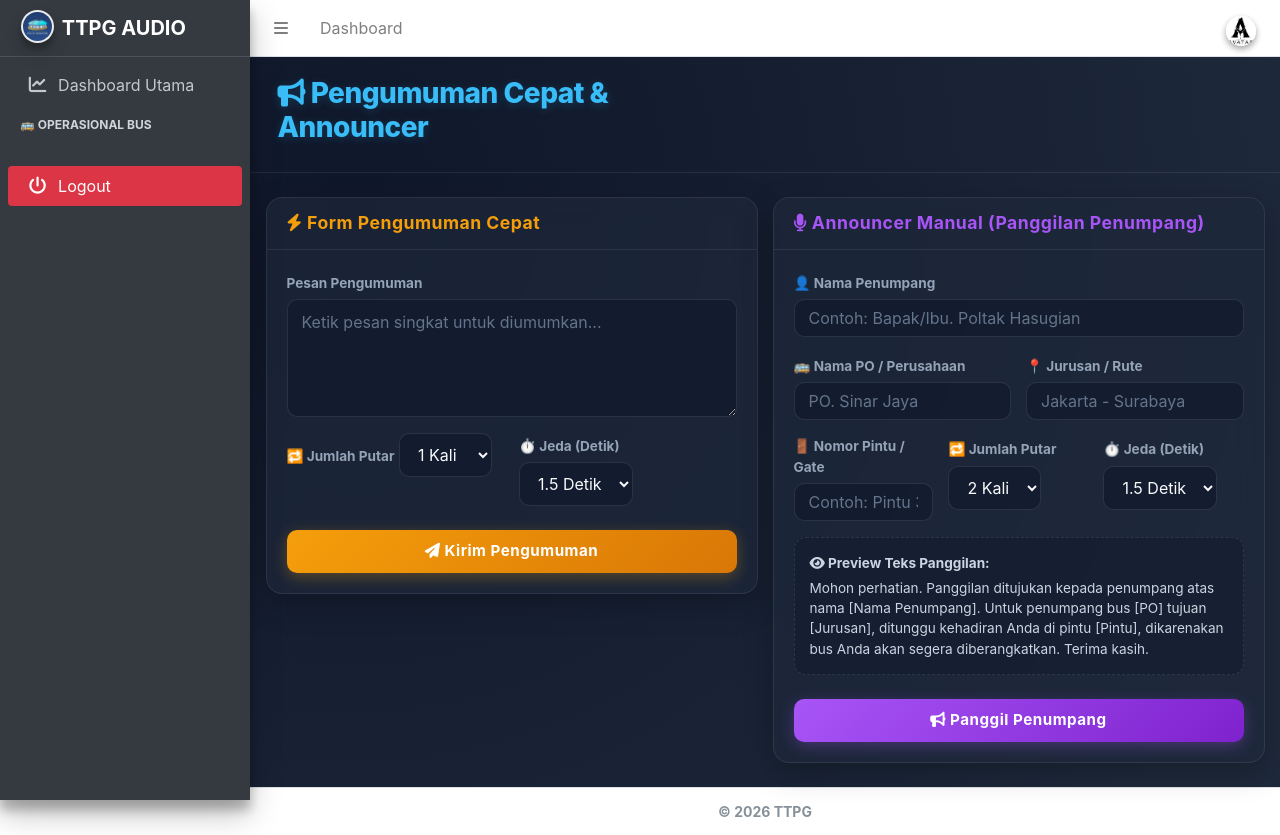
After one commit to yosephhasugian/suara, a CodeIgniter app: page /database/index.php/announcement/quick in a window 1280 px wide. The commit adds this page. Run offline with CodeIgniter, Linux system fonts and the light colour scheme; some libraries are stand-ins or nearby versions.

Commit message:
Create Pengumuman Cepat view and controller, remove title field, add repeat and delay options, integrate AJAX requests to TTS endpoints, and add sidebar menu item

```diff
--- a/application/config/routes.php
+++ b/application/config/routes.php
@@ -57,3 +57,6 @@ $route['translate_uri_dashes'] = FALSE;
 // Tambahkan route eksplisit (opsional, tapi aman):
 $route['auth'] = 'auth/index';
 $route['auth/login'] = 'auth/login';  // ← ini yang kamu akses
+
+$route['quick_announcement'] = 'announcement/quick';
+$route['quick_announcement/save'] = 'announcement/save';
--- /dev/null
+++ b/application/controllers/Announcement.php
@@ -0,0 +1,41 @@
+<?php
+defined('BASEPATH') OR exit('No direct script access allowed');
+
+class Announcement extends CI_Controller {
+    public function __construct(){
+        parent::__construct();
+        // Load helpers/models if needed
+        $this->load->helper('url');
+        $this->load->library('session');
+        $this->load->database();
+    }
+
+    // Display the quick announcement form
+    public function quick(){
+        $this->load->view('templates/header');
+        $this->load->view('templates/sidebar');
+        $this->load->view('announcement/quick_announcement');
+        $this->load->view('templates/footer');
+    }
+
+    // Handle form submission
+    public function save(){
+        $title   = $this->input->post('title', true);
+        $message = $this->input->post('message', true);
+        if(!$title || !$message){
+            $this->session->set_flashdata('error', 'Judul dan pesan wajib diisi');
+            redirect('quick_announcement');
+            return;
+        }
+        $data = [
+            'title'      => $title,
+            'message'    => $message,
+            'created_at' => date('Y-m-d H:i:s'),
+            'is_active'  => 1
+        ];
+        $this->db->insert('announcements', $data);
+        $this->session->set_flashdata('success', 'Pengumuman berhasil disimpan');
+        redirect('quick_announcement');
+    }
+}
+?>
--- /dev/null
+++ b/application/views/announcement/quick_announcement.php
@@ -0,0 +1,403 @@
+<?php
+defined('BASEPATH') OR exit('No direct script access allowed');
+?>
+<!-- SweetAlert2 -->
+<link href="https://cdn.jsdelivr.net/npm/sweetalert2@11/dist/sweetalert2.min.css" rel="stylesheet">
+<script src="https://cdn.jsdelivr.net/npm/sweetalert2@11"></script>
+
+<!-- FontAwesome (just in case) -->
+<link rel="stylesheet" href="https://cdnjs.cloudflare.com/ajax/libs/font-awesome/6.4.0/css/all.min.css">
+
+<?php if($this->security->get_csrf_token_name()): ?>
+<meta name="csrf_token_name" content="<?php echo $this->security->get_csrf_token_name(); ?>">
+<meta name="csrf_token" content="<?php echo $this->security->get_csrf_hash(); ?>">
+<?php endif; ?>
+
+<style>
+    /* Premium Glassmorphism styling for AdminLTE wrapper */
+    .content-wrapper.announcement-bg {
+        background: radial-gradient(circle at 10% 20%, rgba(15, 23, 42, 1) 0%, rgba(30, 41, 59, 1) 90%) !important;
+        color: #f8fafc;
+        min-height: 100vh;
+    }
+
+    .announcement-header {
+        padding: 20px;
+        border-bottom: 1px solid rgba(255, 255, 255, 0.08);
+    }
+
+    .announcement-header h1 {
+        font-size: 28px;
+        font-weight: 800;
+        letter-spacing: -0.5px;
+        color: #38bdf8;
+        text-shadow: 0 2px 10px rgba(56, 189, 248, 0.2);
+    }
+
+    .glass-card {
+        background: rgba(30, 41, 59, 0.7) !important;
+        backdrop-filter: blur(12px);
+        -webkit-backdrop-filter: blur(12px);
+        border: 1px solid rgba(255, 255, 255, 0.08) !important;
+        border-radius: 16px !important;
+        box-shadow: 0 10px 30px rgba(0, 0, 0, 0.25) !important;
+        transition: all 0.3s ease;
+        margin-bottom: 24px;
+        color: #f8fafc;
+    }
+
+    .glass-card:hover {
+        transform: translateY(-2px);
+        border-color: rgba(56, 189, 248, 0.3) !important;
+        box-shadow: 0 15px 35px rgba(56, 189, 248, 0.1) !important;
+    }
+
+    .glass-card .card-header {
+        border-bottom: 1px solid rgba(255, 255, 255, 0.08);
+        font-weight: 700;
+        font-size: 1.1rem;
+        letter-spacing: 0.5px;
+        background: transparent !important;
+    }
+
+    .glass-card .card-header.bg-ads {
+        color: #f59e0b; /* Amber */
+    }
+
+    .glass-card .card-header.bg-announcer {
+        color: #a855f7; /* Purple */
+    }
+
+    .form-label {
+        font-weight: 600;
+        color: #94a3b8;
+        font-size: 0.85rem;
+        margin-bottom: 6px;
+    }
+
+    .form-control, .form-select {
+        background: rgba(15, 23, 42, 0.6) !important;
+        border: 1px solid rgba(255, 255, 255, 0.1) !important;
+        color: #f8fafc !important;
+        border-radius: 10px !important;
+        padding: 10px 14px !important;
+        transition: all 0.2s ease;
+    }
+
+    .form-control:focus, .form-select:focus {
+        border-color: #38bdf8 !important;
+        box-shadow: 0 0 0 3px rgba(56, 189, 248, 0.2) !important;
+        outline: none;
+    }
+
+    .form-control::placeholder {
+        color: #64748b !important;
+    }
+
+    .btn-premium {
+        border-radius: 10px !important;
+        padding: 10px 20px !important;
+        font-weight: 700;
+        font-size: 0.95rem;
+        letter-spacing: 0.5px;
+        border: none;
+        transition: all 0.2s ease;
+    }
+
+    .btn-premium-ads {
+        background: linear-gradient(135deg, #f59e0b 0%, #d97706 100%);
+        color: #fff;
+        box-shadow: 0 4px 15px rgba(245, 158, 11, 0.3);
+    }
+
+    .btn-premium-ads:hover {
+        background: linear-gradient(135deg, #fbbf24 0%, #d97706 100%);
+        box-shadow: 0 6px 20px rgba(245, 158, 11, 0.4);
+        transform: translateY(-1px);
+        color: #fff;
+    }
+
+    .btn-premium-announcer {
+        background: linear-gradient(135deg, #a855f7 0%, #7e22ce 100%);
+        color: #fff;
+        box-shadow: 0 4px 15px rgba(168, 85, 247, 0.3);
+    }
+
+    .btn-premium-announcer:hover {
+        background: linear-gradient(135deg, #c084fc 0%, #7e22ce 100%);
+        box-shadow: 0 6px 20px rgba(168, 85, 247, 0.4);
+        transform: translateY(-1px);
+        color: #fff;
+    }
+
+    .template-preview {
+        background: rgba(15, 23, 42, 0.4);
+        border: 1px dashed rgba(255, 255, 255, 0.1);
+        padding: 15px;
+        border-radius: 12px;
+        font-size: 0.85rem;
+        color: #cbd5e1;
+        margin-top: 15px;
+        line-height: 1.5;
+    }
+</style>
+
+<div class="content-wrapper announcement-bg">
+    <div class="announcement-header">
+        <div class="container-fluid">
+            <div class="row align-items-center">
+                <div class="col-sm-6">
+                    <h1><i class="fas fa-bullhorn me-2"></i> Pengumuman Cepat & Announcer</h1>
+                </div>
+            </div>
+        </div>
+    </div>
+
+    <section class="content mt-4">
+        <div class="container-fluid">
+            <div class="row">
+                <!-- FORM PENGUMUMAN CEPAT -->
+                <div class="col-md-6">
+                    <div class="card glass-card">
+                        <div class="card-header bg-ads">
+                            <i class="fas fa-bolt me-2"></i> Form Pengumuman Cepat
+                        </div>
+                        <div class="card-body">
+                            <form id="formQuickAnnouncement">
+                                <div class="mb-3">
+                                    <label class="form-label">Pesan Pengumuman</label>
+                                    <textarea name="text" class="form-control" rows="4" placeholder="Ketik pesan singkat untuk diumumkan..." required></textarea>
+                                </div>
+                                <div class="row mb-4">
+                                    <div class="col-6">
+                                        <label class="form-label">🔁 Jumlah Putar</label>
+                                        <select name="repeat" class="form-select" required>
+                                            <option value="1" selected>1 Kali</option>
+                                            <option value="2">2 Kali</option>
+                                            <option value="3">3 Kali</option>
+                                            <option value="4">4 Kali</option>
+                                            <option value="5">5 Kali</option>
+                                        </select>
+                                    </div>
+                                    <div class="col-6">
+                                        <label class="form-label">⏱️ Jeda (Detik)</label>
+                                        <select name="delay" class="form-select" required>
+                                            <option value="1">1 Detik</option>
+                                            <option value="1.5" selected>1.5 Detik</option>
+                                            <option value="2">2 Detik</option>
+                                            <option value="3">3 Detik</option>
+                                            <option value="4">4 Detik</option>
+                                            <option value="5">5 Detik</option>
+                                        </select>
+                                    </div>
+                                </div>
+                                <button type="submit" class="btn btn-premium btn-premium-ads w-100">
+                                    <i class="fas fa-paper-plane me-2"></i> Kirim Pengumuman
+                                </button>
+                            </form>
+                        </div>
+                    </div>
+                </div>
+
+                <!-- FORM ANNOUNCER MANUAL (PANGGILAN PENUMPANG) -->
+                <div class="col-md-6">
+                    <div class="card glass-card">
+                        <div class="card-header bg-announcer">
+                            <i class="fas fa-microphone me-2"></i> Announcer Manual (Panggilan Penumpang)
+                        </div>
+                        <div class="card-body">
+                            <form id="formManualAnnouncer">
+                                <div class="row mb-3">
+                                    <div class="col-12 mb-3">
+                                        <label class="form-label">👤 Nama Penumpang</label>
+                                        <input type="text" class="form-control" name="penumpang" placeholder="Contoh: Bapak/Ibu. Poltak Hasugian" required>
+                                    </div>
+                                    <div class="col-6 mb-3">
+                                        <label class="form-label">🚌 Nama PO / Perusahaan</label>
+                                        <input type="text" class="form-control" name="po" placeholder="PO. Sinar Jaya" required>
+                                    </div>
+                                    <div class="col-6 mb-3">
+                                        <label class="form-label">📍 Jurusan / Rute</label>
+                                        <input type="text" class="form-control" name="jurusan" placeholder="Jakarta - Surabaya" required>
+                                    </div>
+                                    <div class="col-4">
+                                        <label class="form-label">🚪 Nomor Pintu / Gate</label>
+                                        <input type="text" class="form-control" name="pintu" placeholder="Contoh: Pintu 3" required>
+                                    </div>
+                                    <div class="col-4">
+                                        <label class="form-label">🔁 Jumlah Putar</label>
+                                        <select name="repeat" class="form-select" required>
+                                            <option value="1">1 Kali</option>
+                                            <option value="2" selected>2 Kali</option>
+                                            <option value="3">3 Kali</option>
+                                            <option value="4">4 Kali</option>
+                                            <option value="5">5 Kali</option>
+                                        </select>
+                                    </div>
+                                    <div class="col-4">
+                                        <label class="form-label">⏱️ Jeda (Detik)</label>
+                                        <select name="delay" class="form-select" required>
+                                            <option value="1">1 Detik</option>
+                                            <option value="1.5" selected>1.5 Detik</option>
+                                            <option value="2">2 Detik</option>
+                                            <option value="3">3 Detik</option>
+                                            <option value="4">4 Detik</option>
+                                            <option value="5">5 Detik</option>
+                                        </select>
+                                    </div>
+                                </div>
+
+                                <div class="template-preview">
+                                    <div class="font-weight-bold mb-1"><i class="fas fa-eye me-1"></i> Preview Teks Panggilan:</div>
+                                    <span id="announcerPreview">Mohon perhatian. Panggilan ditujukan kepada penumpang atas nama [Nama Penumpang]. Untuk penumpang bus [PO] tujuan [Jurusan], ditunggu kehadiran Anda di pintu [Pintu], dikarenakan bus Anda akan segera diberangkatkan. Terima kasih.</span>
+                                </div>
+
+                                <button type="submit" class="btn btn-premium btn-premium-announcer w-100 mt-4">
+                                    <i class="fas fa-bullhorn me-2"></i> Panggil Penumpang
+                                </button>
+                            </form>
+                        </div>
+                    </div>
+                </div>
+            </div>
+        </div>
+    </section>
+</div>
+
+<script>
+$(document).ready(function() {
+    // Helper to get CodeIgniter CSRF Token
+    function getCsrfData() {
+        let csrfName = $('meta[name="csrf_token_name"]').attr('content');
+        let csrfHash = $('meta[name="csrf_token"]').attr('content');
+        if (csrfName && csrfHash) {
+            return { [csrfName]: csrfHash };
+        }
+        return {};
+    }
+
+    // Dynamic Live Preview for Announcer Manual
+    function updatePreview() {
+        let penumpang = $('input[name="penumpang"]').val() || '[Nama Penumpang]';
+        let po = $('input[name="po"]').val() || '[PO]';
+        let jurusan = $('input[name="jurusan"]').val() || '[Jurusan]';
+        let pintu = $('input[name="pintu"]').val() || '[Pintu]';
+
+        let previewText = `Mohon perhatian. Panggilan ditujukan kepada penumpang atas nama <strong class="text-warning">${penumpang}</strong>. Untuk penumpang bus <strong class="text-warning">${po}</strong> tujuan <strong class="text-warning">${jurusan}</strong>, ditunggu kehadiran Anda di pintu <strong class="text-warning">${pintu}</strong>, dikarenakan bus Anda akan segera diberangkatkan. Terima kasih.`;
+        $('#announcerPreview').html(previewText);
+    }
+
+    $('input[name="penumpang"], input[name="po"], input[name="jurusan"], input[name="pintu"]').on('input', updatePreview);
+
+    // Ajax Submit for Form Pengumuman Cepat
+    $('#formQuickAnnouncement').on('submit', function(e) {
+        e.preventDefault();
+        Swal.fire({
+            title: 'Mengirim Pengumuman...',
+            allowOutsideClick: false,
+            didOpen: () => {
+                Swal.showLoading();
+            }
+        });
+
+        let postData = $(this).serializeArray();
+        let csrf = getCsrfData();
+        for (let key in csrf) {
+            postData.push({ name: key, value: csrf[key] });
+        }
+
+        $.ajax({
+            url: '<?= site_url("audio/add_ads") ?>',
+            type: 'POST',
+            data: $.param(postData),
+            dataType: 'json',
+            success: function(res) {
+                if(res && res.status === 'ok') {
+                    Swal.fire({
+                        icon: 'success',
+                        title: 'Berhasil!',
+                        text: 'Pengumuman Cepat telah dimasukkan ke dalam antrian.',
+                        background: '#1e293b',
+                        color: '#f8fafc',
+                        confirmButtonColor: '#f59e0b'
+                    });
+                    $('#formQuickAnnouncement')[0].reset();
+                } else {
+                    Swal.fire({
+                        icon: 'error',
+                        title: 'Gagal!',
+                        text: res.message || 'Terjadi kesalahan saat menyimpan pengumuman.',
+                        background: '#1e293b',
+                        color: '#f8fafc'
+                    });
+                }
+            },
+            error: function() {
+                Swal.fire({
+                    icon: 'error',
+                    title: 'Error!',
+                    text: 'Gagal terhubung ke server.',
+                    background: '#1e293b',
+                    color: '#f8fafc'
+                });
+            }
+        });
+    });
+
+    // Ajax Submit for Form Announcer Manual
+    $('#formManualAnnouncer').on('submit', function(e) {
+        e.preventDefault();
+        Swal.fire({
+            title: 'Mengirim Panggilan...',
+            allowOutsideClick: false,
+            didOpen: () => {
+                Swal.showLoading();
+            }
+        });
+
+        let postData = $(this).serializeArray();
+        let csrf = getCsrfData();
+        for (let key in csrf) {
+            postData.push({ name: key, value: csrf[key] });
+        }
+
+        $.ajax({
+            url: '<?= site_url("audio/add_announcer") ?>',
+            type: 'POST',
+            data: $.param(postData),
+            dataType: 'json',
+            success: function(res) {
+                if(res && res.status === 'ok') {
+                    Swal.fire({
+                        icon: 'success',
+                        title: 'Berhasil!',
+                        text: 'Panggilan announcer telah dimasukkan ke dalam antrian.',
+                        background: '#1e293b',
+                        color: '#f8fafc',
+                        confirmButtonColor: '#a855f7'
+                    });
+                    $('#formManualAnnouncer')[0].reset();
+                    updatePreview();
+                } else {
+                    Swal.fire({
+                        icon: 'error',
+                        title: 'Gagal!',
+                        text: res.message || 'Terjadi kesalahan saat memproses panggilan.',
+                        background: '#1e293b',
+                        color: '#f8fafc'
+                    });
+                }
+            },
+            error: function() {
+                Swal.fire({
+                    icon: 'error',
+                    title: 'Error!',
+                    text: 'Gagal terhubung ke server.',
+                    background: '#1e293b',
+                    color: '#f8fafc'
+                });
+            }
+        });
+    });
+});
+</script>
--- a/application/views/bus_monitor/tv_keberangkatan.php
+++ b/application/views/bus_monitor/tv_keberangkatan.php
@@ -143,7 +143,7 @@
             font-size: 20px;
             font-weight: 700;
             border: 1px solid #444 !important;
-            vertical-align: middle;
+            vertical-align: top;
             transition: all 0.2s ease;
         }
         .table tbody tr {
--- a/application/views/templates/sidebar.php
+++ b/application/views/templates/sidebar.php
@@ -143,6 +143,12 @@
                         <span class="right badge badge-danger shadow-sm">Antrian</span>
                     </a>
                 </li>
+                <li class="nav-item">
+                    <a href="<?= site_url('quick_announcement') ?>" class="nav-link <?= $this->uri->segment(1) == 'quick_announcement' ? 'active' : '' ?>">
+                        <i class="nav-icon fas fa-bullhorn text-warning"></i>
+                        <p>Pengumuman Cepat</p>
+                    </a>
+                </li>
 
                 <li class="nav-item">
                     <a href="<?= site_url('manajemen_iklan') ?>" class="nav-link <?= $this->uri->segment(1) == 'manajemen_iklan' ? 'active' : '' ?>">
```
